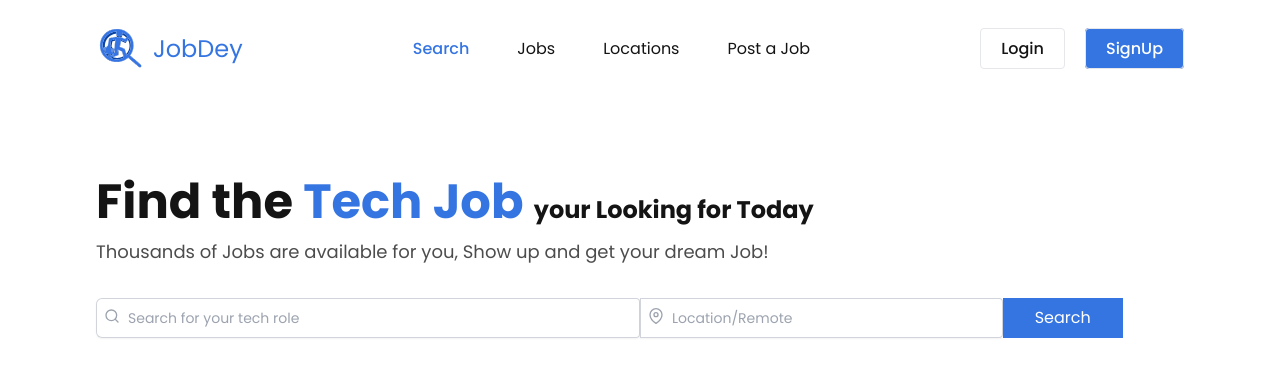
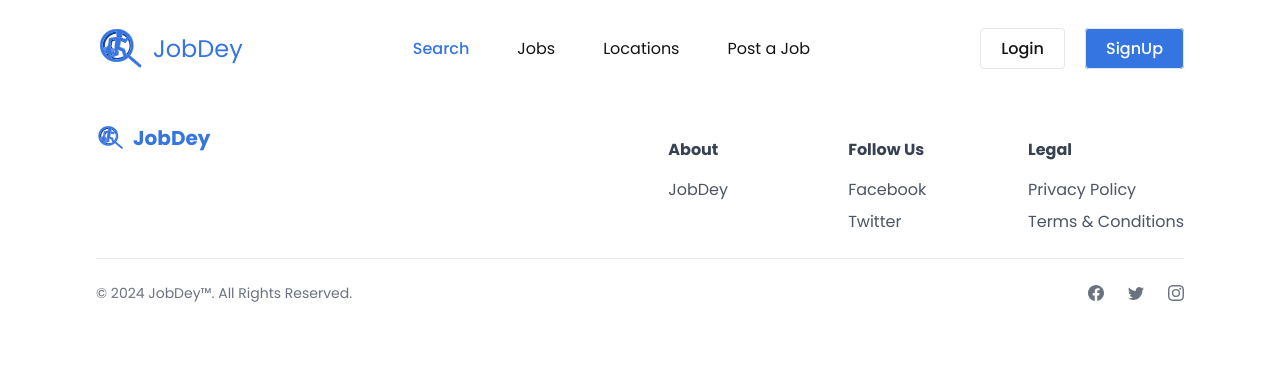
Before and after one commit to Kingsantus/jobDey, a React (Vite) app in the folder jobFrontend/: page / in a window 1280 px wide. Shown: the top 377 px of the page. Built offline with nearby package versions, Linux system fonts and the light colour scheme.

Commit message:
updating the frontend after disaster

```diff
--- a/jobFrontend/src/App.css
+++ b/jobFrontend/src/App.css
@@ -7,6 +7,11 @@ body {
 .logo-img {
     width: 49px;
     height: 50px;
+}
+
+.footer-logo-img {
+  width: 29px;
+  height: 30px;
 }
 
 .active{
--- a/jobFrontend/src/App.jsx
+++ b/jobFrontend/src/App.jsx
@@ -2,6 +2,8 @@ import { useState } from 'react'
 import './App.css'
 import { Outlet } from 'react-router-dom'
 import NavBar from './components/NavBar'
+import Footer from './components/Footer'
+
 
 function App() {
   const [count, setCount] = useState(0)
@@ -10,7 +12,7 @@ function App() {
     <>
       <NavBar />
       <Outlet />
-      <div>Footer</div>
+      <Footer />
     </>
   )
 }
--- a/jobFrontend/src/Pages/Home.jsx
+++ b/jobFrontend/src/Pages/Home.jsx
@@ -3,6 +3,7 @@ import Banner from '../components/Banner'
 import Card from '../components/Card';
 import Jobs from './Jobs';
 import Sidebar from '../sidebar/Sidebar';
+import NewsLetter from '../components/NewsLetter';
 
 const Home = () => {
   const [selectedCategory, setSelectedCategory] = useState(null);
@@ -117,7 +118,9 @@ const Home = () => {
           }
         </div>
       {/* right side */}
-        <div className='bg-white p-4 rounded'>right</div>
+        <div className='bg-white p-4 rounded'>
+          <NewsLetter />
+        </div>
       </div>
     </div>
   )
```
Also changed, not shown: jobFrontend/src/Router/Router.jsx (+6 -1 lines).
